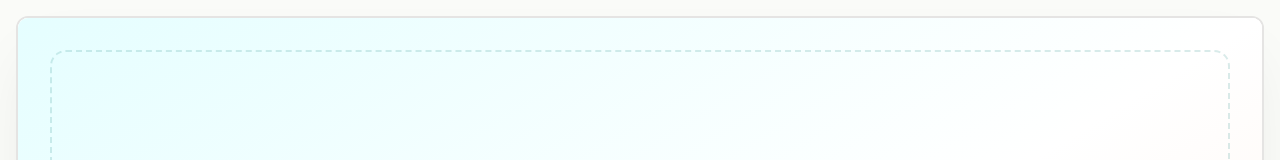
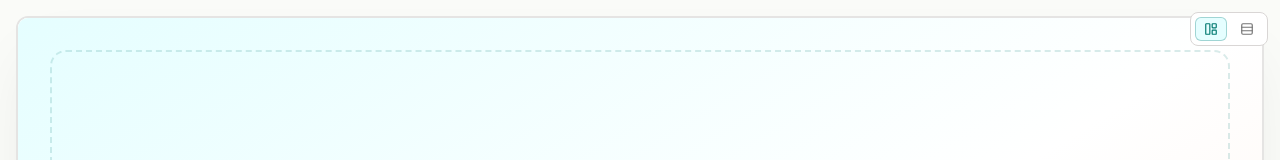
Before and after one commit to robertp-max/CSM-485-Form, a React (Vite) app: page / in a window 1280 px wide. Shown: the top 160 px of the page. Built offline with nearby package versions, Linux system fonts and the light colour scheme.

Commit message:
Fix: always-visible View toggle in shared app shell

```diff
--- a/src/components/AppShell.tsx
+++ b/src/components/AppShell.tsx
@@ -10,6 +10,7 @@ import { useLayoutMode } from '../hooks/useLayoutMode'
 import { CardView } from './CardView'
 import { WebView } from './WebView'
 import { SplashCursor } from './SplashCursor'
+import { ViewModeToggle } from './ViewModeToggle'
 
 export function AppShell() {
   const { isDarkMode } = useTheme()
@@ -20,6 +21,11 @@ export function AppShell() {
   return (
     <>
       {isDarkMode && <SplashCursor />}
+      <div className="pointer-events-none fixed right-3 top-3 z-[85]">
+        <div className="pointer-events-auto">
+          <ViewModeToggle isDarkMode={isDarkMode} compact />
+        </div>
+      </div>
       <Layout isDarkMode={isDarkMode}>
         <Outlet />
       </Layout>
```
